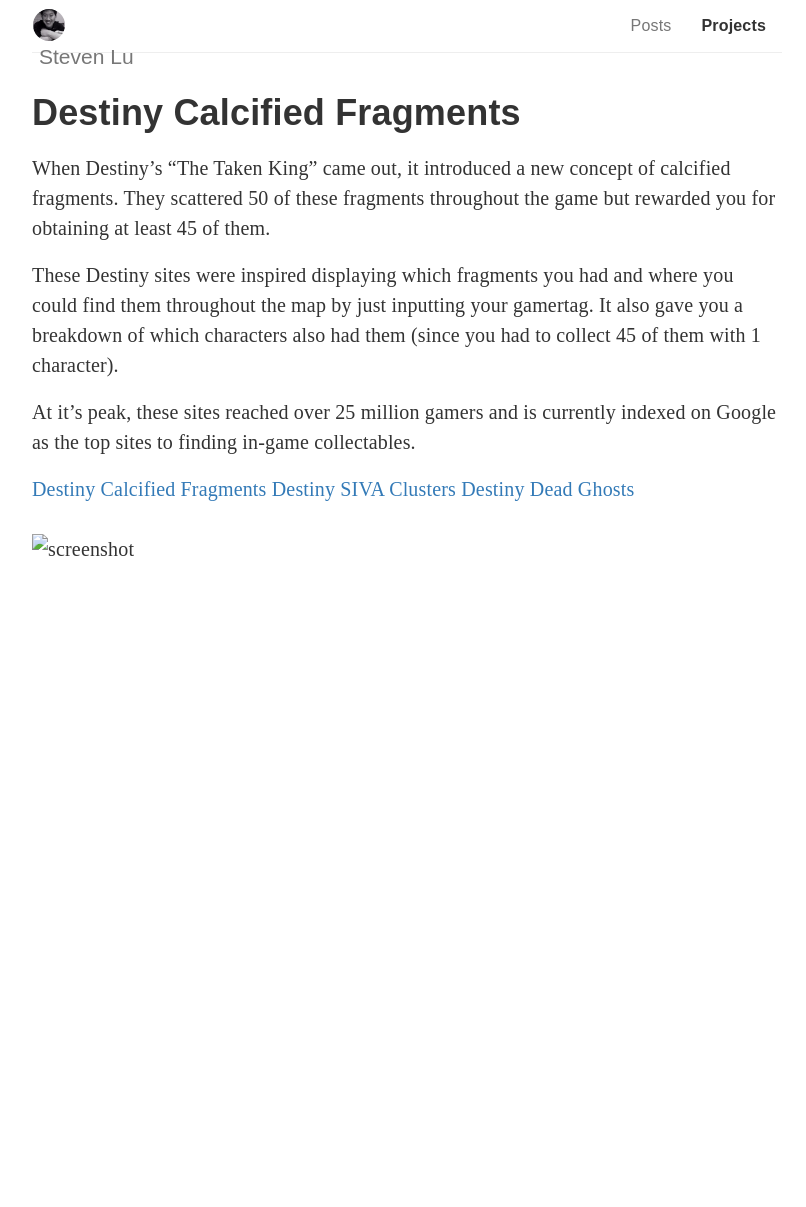
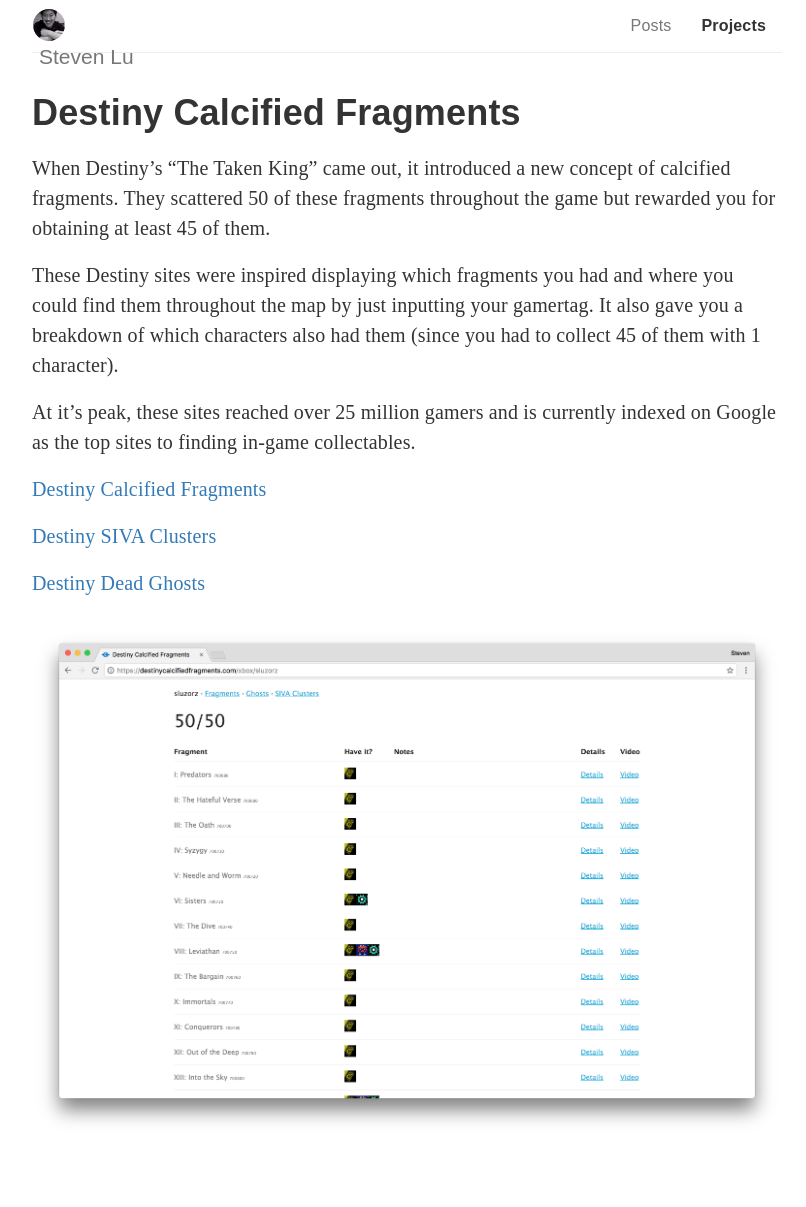
Before and after one commit to sjlu/sjlu.github.io, a Jekyll site: the page built from projects/destiny/index.md, in a window 1280 px wide. Shown: the whole page, without its empty margins (233-1039 px from the left). Built offline with Jekyll 4.4.1, drawn with Linux system fonts in a browser that asks for light colours; nearby versions of some CDN libraries; before the commit the page ends 900 px from its top, so only the background shows below that.

Commit message:
fixing formatting

```diff
--- a/projects/destiny/index.md
+++ b/projects/destiny/index.md
@@ -17,7 +17,9 @@
 Google as the top sites to finding in-game collectables.
 
 [Destiny Calcified Fragments](https://destinycalcifiedfragments.com)
+
 [Destiny SIVA Clusters](https://destinysivaclusters.com)
+
 [Destiny Dead Ghosts](https://destinydeadghosts.com)
 
-![screenshot](01.jpg)
+![screenshot](01.png)
```
